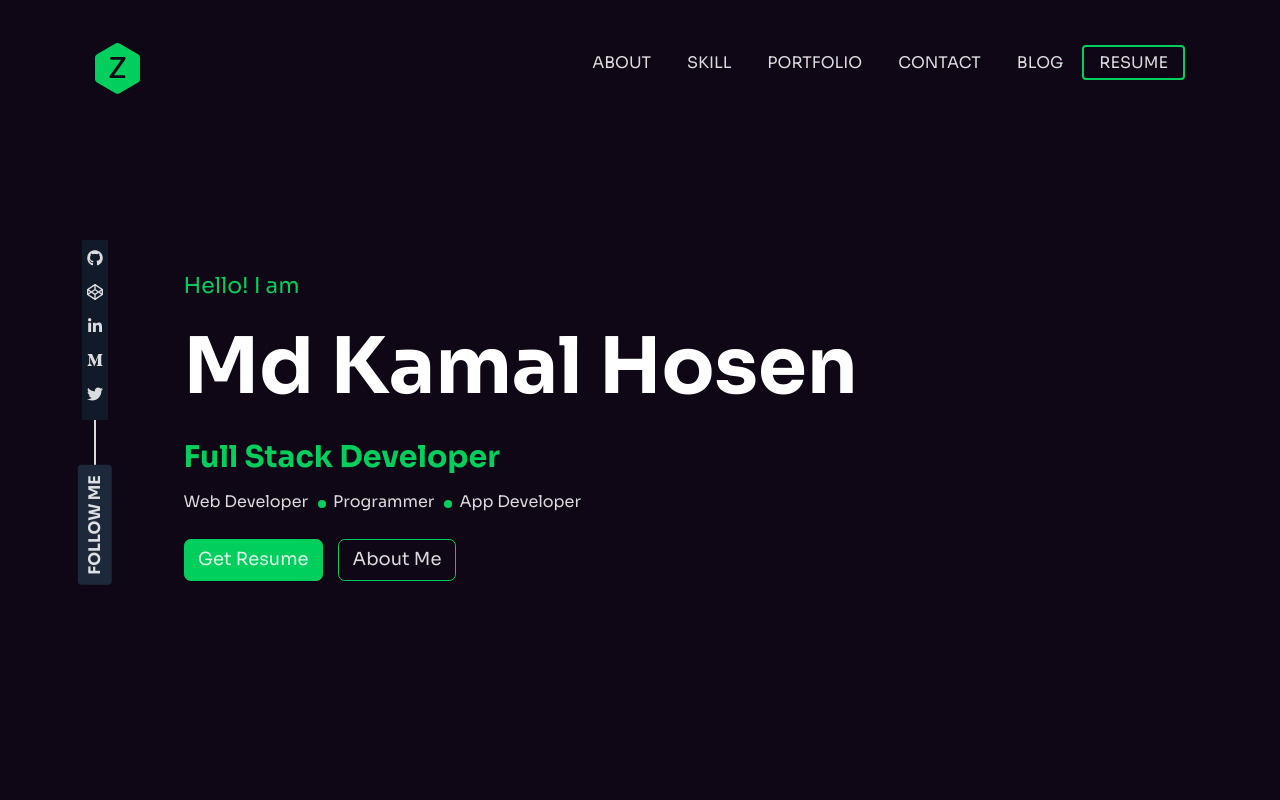
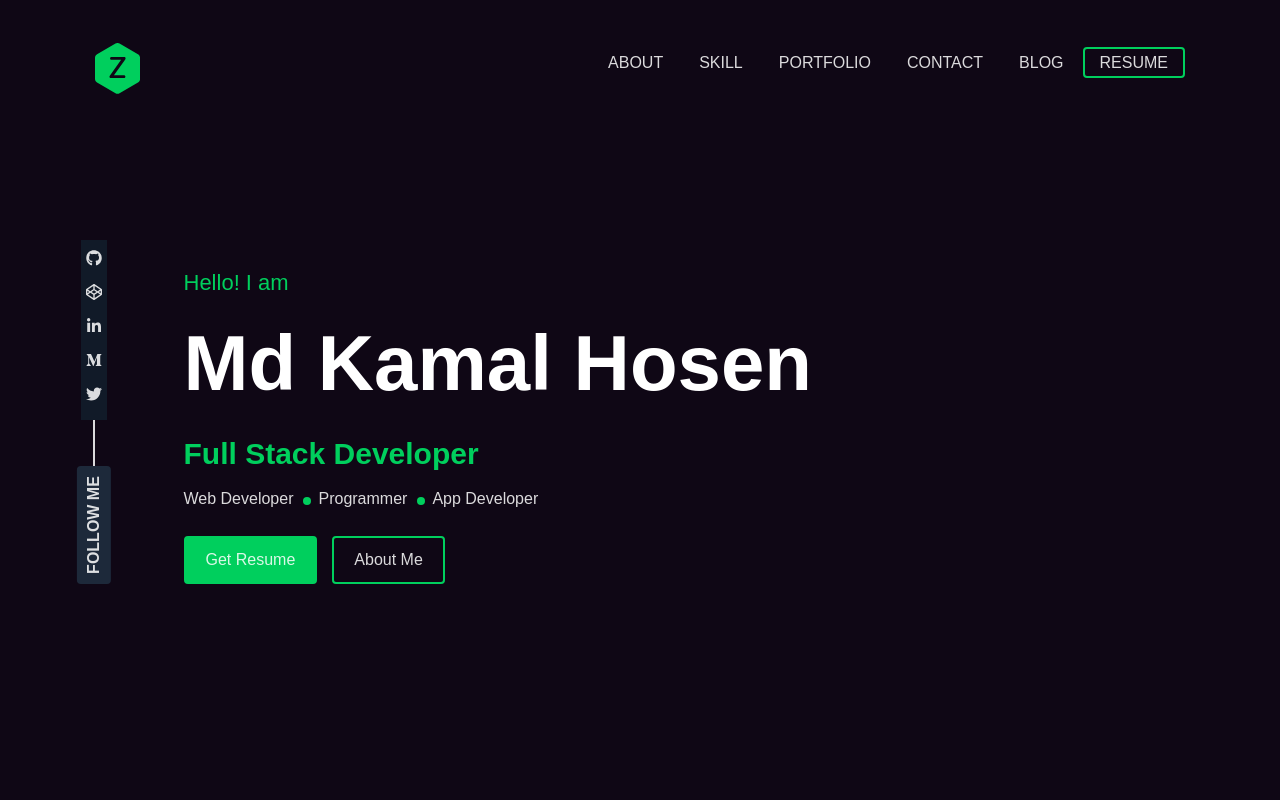
Before and after one commit to xoventechdev/Ostad-Portfolio, a React (Vite) app: page / in a window 1280 px wide. Shown: the top 800 px of the page. Built offline with nearby package versions, Linux system fonts and the light colour scheme.

Commit message:
custom button ongoing

```diff
--- a/src/assets/css/style.css
+++ b/src/assets/css/style.css
@@ -3,6 +3,52 @@
 *  START: Theme Default CSS
 * ===============================
 */
+
+
+.action .btn {
+	display: inline-block;
+	text-decoration: none;
+	font-family: Arial, sans-serif;
+	padding: 10px 20px;
+	font-size: 16px;
+	border-radius: 4px;
+	transition: all 0.3s ease;
+	border-width: 2px;
+	border-style: solid;
+	cursor: pointer;
+  }
+
+  .action .btn:first-child {
+	background-color: rgb(0, 207, 93);
+	border-color: rgb(0, 207, 93);
+	color: rgba(255, 255, 255, 0.85);
+  }
+
+  .action .btn:first-child:hover {
+	background-color: rgb(0, 180, 80); /* Slightly darker green on hover */
+	border-color: rgb(0, 180, 80);
+  }
+
+  .action .btn:last-child {
+	background-color: transparent;
+	border-color: rgb(0, 207, 93);
+	color: rgba(255, 255, 255, 0.85);
+	margin-left: 15px;
+  }
+
+  .action .btn:last-child:hover {
+	background-color: rgba(0, 207, 93, 0.1); /* Light green background on hover */
+  }
+
+
+
+
+
+
+
+
+
+
 @import url("https://fonts.googleapis.com/css2?family=Sora:wght@300;400;500;700&display=swap");
 @import url("https://fonts.googleapis.com/css2?family=Russo+One&display=swap");
 
--- a/src/components/frontEnd/heroSection/HeroSection.jsx
+++ b/src/components/frontEnd/heroSection/HeroSection.jsx
@@ -165,59 +165,24 @@ const HeroSection = () => {
                 App Developer
               </li>
             </ul>
-            <div className="action">
+
+            <div class="action">
   <a
-                className="btn"
-                data-darkreader-inline-bgcolor=""
-                data-darkreader-inline-border-bottom=""
-                data-darkreader-inline-border-left=""
-                data-darkreader-inline-border-right=""
-                data-darkreader-inline-border-top=""
-                data-darkreader-inline-color=""
+    class="btn"
     href="https://github.com/zonayedpca/zonayed.me/raw/master/src/data/file/MyResume.pdf"
+    target="__blank"
     rel="noopener noreferrer"
-                style={{
-                  '--darkreader-inline-bgcolor': '#00a64a',
-                  '--darkreader-inline-border-bottom': '#00c157',
-                  '--darkreader-inline-border-left': '#00c157',
-                  '--darkreader-inline-border-right': '#00c157',
-                  '--darkreader-inline-border-top': '#00c157',
-                  '--darkreader-inline-color': 'rgba(232, 230, 227, 0.85)',
-                  backgroundColor: 'rgb(0, 207, 93)',
-                  borderColor: 'rgb(0, 207, 93)',
-                  color: 'rgba(255, 255, 255, 0.85)'
-                }}
-                target="__blank"
   >
     Get Resume
   </a>
   <a
-                className="btn"
-                data-darkreader-inline-bgcolor=""
-                data-darkreader-inline-border-bottom=""
-                data-darkreader-inline-border-left=""
-                data-darkreader-inline-border-right=""
-                data-darkreader-inline-border-top=""
-                data-darkreader-inline-color=""
+    class="btn"
     href="#about"
-                rel=""
-                style={{
-                  '--darkreader-inline-bgcolor': 'transparent',
-                  '--darkreader-inline-border-bottom': '#00c157',
-                  '--darkreader-inline-border-left': '#00c157',
-                  '--darkreader-inline-border-right': '#00c157',
-                  '--darkreader-inline-border-top': '#00c157',
-                  '--darkreader-inline-color': 'rgba(232, 230, 227, 0.85)',
-                  backgroundColor: 'transparent',
-                  borderColor: 'rgb(0, 207, 93)',
-                  color: 'rgba(255, 255, 255, 0.85)',
-                  marginLeft: '15px'
-                }}
-                target=""
   >
     About Me
   </a>
 </div>
+
           </div>
         </div>
       </div>
```
Lines whose indentation alone changed are shown as unchanged.
